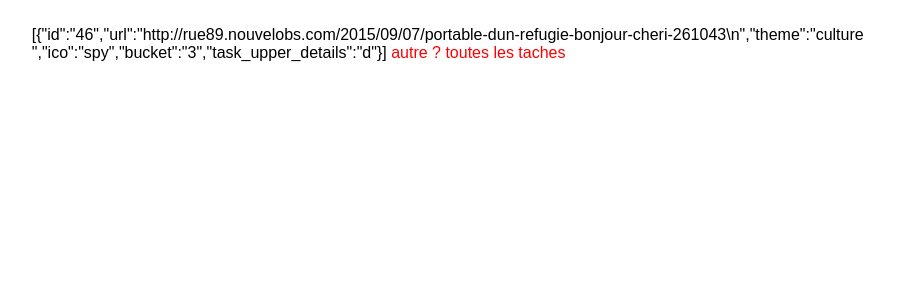
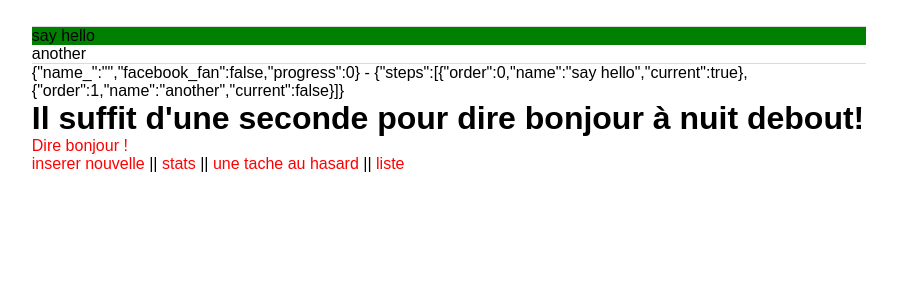
Before and after one commit to tomplays/microtask, a PHP site: page / in a window 1280 px wide. Shown: the top 300 px of the page, without its empty margins (191-1088 px from the left). Run offline with PHP 8.4, Linux system fonts and the light colour scheme; some libraries are stand-ins or nearby versions.

Commit message:
scenario wip

```diff
--- a/app/index.html
+++ b/app/index.html
@@ -15,11 +15,8 @@
 	<meta property="og:description" content="" />
 	<meta property="og:site_name" content="" />
 	<meta property="og:url" content="" />
-
 	<link rel="stylesheet" href="style/style.css">
 	<link type="text/plain" rel="author" href="humans.txt" />
-
-
 
 	<script src="script/components/angular/angular.min.js"></script>
 	<script src="script/components/angular-resource/angular-resource.min.js"></script>
@@ -27,18 +24,124 @@
 	<script src="script/components/angular-sanitize/angular-sanitize.min.js"></script>
 	<script src="script/components/underscore/underscore-min.js"></script>
 	<script src="script/app.js"></script>
+	<script>(function(d, s, id) {
+  var js, fjs = d.getElementsByTagName(s)[0];
+  if (d.getElementById(id)) return;
+  js = d.createElement(s); js.id = id;
+  js.src = "//connect.facebook.net/en_US/sdk.js#xfbml=1&version=v2.6&appId=495962510465760";
+  fjs.parentNode.insertBefore(js, fjs);
+}(document, 'script', 'facebook-jssdk'));</script>
 
 	<!-- <3+/-)> Tom.W -->
 </head>
 <body ng-controller="MicrotaskCtrl">
 
 <div id="fb-root"></div>
+<div class="fb-page"
+  data-href="https://www.facebook.com/nuitdebout"
+  data-width="380"
+  data-hide-cover="false"
+  data-show-facepile="false"
+  data-show-posts="false"></div>
+
+<div class="steps">
+	<div ng-class="{'is-current': step.current }" ng-repeat="step in storyboard.steps">{{step.name}}
+	</div>
+</div>
+
+
+{{me}} - {{storyboard}}
+
+
+<div ng-if="screen_ == 'storyboard_0'">
+	<h1>Il suffit d'une seconde pour dire bonjour à nuit debout!</h1>
+	<a ng-click="getScreen_('storyboard_2');">Dire bonjour ! </a>
+</div>
+
+<div ng-if="screen_ == 'storyboard_1'">
+	<h1>Bonjour Nuit debout!</h1>
+	<p>3000 personnes ont deja dit bonjour dont 47 ont pris une minute pour donner leur prenom ...</p>
+	<h4>et toi ?</h4>
+	<input type="text"  name="input" ng-model="form_.name" />
+	<a ng-click="getScreen_('storyboard_3');">OK</a>
+</div>
+
+<div ng-if="screen_ == 'storyboard_2'">
+
+DEVENIR FAN SUR FACEBOOK = 1MIN..
+
+	<a ng-click="getScreen_('storyboard_1');">OK</a>
+</div>
+
+
+<div ng-if="screen_ == 'storyboard_3'">
+	<h1> {{me.name_}}  tu sembles bien volontaire pour aider !</h1>
+	<p>Il y a actuellement 45 taches listées dont la plus simple prend 2 minutes à peine ! ..</p>
+	<h4>
+		<a ng-click="getScreen_('random');">Tache au hasard  </a>
+			<a ng-click="getScreen_('grid');"> En choisir une dans la liste  </a>
+
+	</h4>
+</div>
+
+<a ng-click="getScreen_('insert');">inserer nouvelle</a> ||
+	<a ng-click="getScreen_('stats');">stats</a> ||
+		<a ng-click="getScreen_('random');">une tache au hasard</a> || <a ng-click="getScreen_('grid');">liste</a>
+
+
+<div ng-if="screen_ == 'stats'">
+<h3>Statistiques des taches</h3>
+tasks_infos:
+{{tasks_infos}}
+circular :
+<button><a ng-click="order_by('tasks_value');">ordonner par VALEUR total des taches</a></button>
+<button><a ng-click="order_by('tasks_count');">ordonner par NOMBRE total de taches </a></button>
+<!-- {width: group.tasks_count_ratio} !-->
+<div class="graph" style="margin:3%; float:left; ">
+	<div ng-repeat="group in circular.grouped" ng-style="" style="border:1px solid #dadada; float:left; width:90%; display:block; margin-bottom:2%; padding:1%;">
+		<span style="float:left;">{{group.commission}}</span>
+		<span style="float:right; ">{{group.tasks_count_ratio}}</span>
+	</div>
+</div>
+
+
+<div ng-repeat="group in circular.grouped" style="margin-top:3%; border-top:1px solid #dadada; padding-top:2%;">
+
+<h3>Commission {{group.commission}} || {{group.tasks_count_ratio}} nombre de taches <em>({{group.tasks_value_ratio}} en valeur)</em></h3>
+<pre> count:{{group.tasks_count}} || tasks_value :{{group.tasks_value}} || best task_value :{{group.best}} || ratio tasks value : {{group.tasks_value_ratio}} || </pre>
+		<table style="width:100%">
+		  <tr>
+		     		    <td>task value</td>
+			<td>action</td>
+
+		    <td>temps </td>
+			<td>status</td>
+			<td>moderation</td>
+
+
+		  </tr>
+
+		  <tr ng-repeat="item in group">
+		     			<td>{{item.task_value}}</td>
+			<td>{{item.action}}</td>
+
+		    <td>{{item.temps_individuel}}</td>
+			<td>{{item.status}}</td>
+			<td>{{item.moderation}}</td>
+
+
+
+		  </tr>
+
+		</table>
+</div>
+<a ng-click="getScreen_('random');">hasard</a>
+<a ng-click="getScreen_('grid');">toutes les taches</a>
+</div>
 
 
 <div ng-if="screen_ == 'random'">
-{{screen_items}}
-<a ng-click="getScreen_('random');">autre ?</a>
-<a ng-click="getScreen_('grid');">toutes les taches</a>
+{{screen_items[0].commission}} - {{screen_items[0].action}}
 </div>
 
 <div ng-if="screen_ == 'grid'">
@@ -53,7 +156,7 @@
 	<button><a ng-click="filter_('status', 'done');">filter status / done </a></button>
 	<button><a ng-click="filter_('status', 'running');">filter status / running </a></button>
 	<button><a ng-click="reset_();">reset</a></button>
-	<a ng-click="getScreen_('random');">une tache au hasard</a>
+
 <table style="width:100%">
   <tr>
     <td>commission</td>
@@ -75,22 +178,18 @@
 
 </table>
 
-
-
 	<ul>
 		<li >
-
-
-<!--
-		<h3>task_upper_details</h3>
-		{{item.task_upper_details}}
+		<!--
+			<h3>task_upper_details</h3>
+			{{item.task_upper_details}}
 		!-->
 		</li>
 	</ul>
 
 </div>
-
-
-
+<div ng-if="screen_ == 'insert'">
+<iframe width="100%" height="600px" src="https://docs.google.com/spreadsheets/d/16-CJ_b6nkpj2BL_zsV0lezuWEF1JetD8X0IqN0AwFA8/edit#gid=0"></iframe>
+</div>
 </body>
 </html>
--- a/app/script/app.js
+++ b/app/script/app.js
@@ -3,7 +3,18 @@ var app = angular.module('presstool', ['ngResource','ngAnimate', 'ngSanitize'])
 .controller('MicrotaskCtrl', ['$window','$scope', '$http','$sce', '$location', '$timeout', function($window, $scope, $http, $sce,$location, $timeout) {
 
 		$scope.order_by = function(param){
+
+			if(param=='tasks_value'){
+				$scope.circular.grouped = _.sortBy($scope.circular.grouped, function(g){return -g.tasks_value} )
+			}
+			if(param=='tasks_count'){
+				$scope.circular.grouped = _.sortBy($scope.circular.grouped, function(g){return -g.tasks_count} )
+			}
+
+			else{
 				$scope.screen_items = _.sortBy($scope.items_store, function(i){return i[param]});
+			}
+
 		}
 
 		$scope.minimal_time_circular = function(){
@@ -11,16 +22,27 @@ var app = angular.module('presstool', ['ngResource','ngAnimate', 'ngSanitize'])
 				$scope.circular = {
 						//time:0,
 						tasks_value:0,
+						grouped : []
 				}
 				$scope.itemsGroup = _.groupBy($scope.items_store, function(i){return i['commission']});
+
+
+
 				_.each($scope.itemsGroup, function(iGroup){
+					if(!iGroup.tasks_value){
+						iGroup.tasks_value  = 0;
+					}
+					iGroup.tasks_count = _.size(iGroup)
+					iGroup.best = 0
+					iGroup.tasks_count_ratio  = Math.round( (_.size(iGroup)*100)/$scope.tasks_infos.count)+'%';
 
-						var best = 0
 						//var min_time = _.sortBy(iGroup, function(num){ return parseFloat(num.temps_individuel); });
 						//console.log('min group time = '+min_time)
 
 						_.each(iGroup, function(e,ei){
-
+							if(!iGroup.commission){
+								iGroup.commission = e.commission
+							}
 							// var eparse = e.temps_individuel.split(':')
 							// console.log(eparse)
 							 //var hour 	 = parseFloat(eparse[0])
@@ -33,24 +55,25 @@ var app = angular.module('presstool', ['ngResource','ngAnimate', 'ngSanitize'])
     						// var hours = Math.floor(minutes / 60)
 							// console.log(e.temps_individuel)
 
+						    iGroup.tasks_value = iGroup.tasks_value+parseFloat(e.task_value)
+							iGroup.tasks_value_ratio  =	  iGroup.tasks_value+'/'+$scope.tasks_infos.tasks_value
 
-							if(parseFloat(e.task_value) > best){
-								best = parseFloat(e.task_value)
+							if(parseFloat(e.task_value) > iGroup.best){
+								iGroup.best = parseFloat(e.task_value)
 							}
-								//	console.log('e index '+ei+' vs '+ _.size(iGroup))
 
 								if(ei+1 == _.size(iGroup) ){
-										console.log('best for '+e.commission+' == '+best)
-
-										$scope.circular.tasks_value = parseFloat($scope.circular.tasks_value+best);
-
+										// console.log('best for '+e.commission+' == '+iGroup.best)
+										$scope.circular.tasks_value = parseFloat($scope.circular.tasks_value+iGroup.best);
 								}
 
 						})
 
 
 
+
 				})
+				$scope.circular.grouped = $scope.itemsGroup
 				console.log('$scope.circular')
 				console.log($scope.circular)
 
@@ -76,37 +99,81 @@ var app = angular.module('presstool', ['ngResource','ngAnimate', 'ngSanitize'])
 					$scope.screen_ = name;
 					if(name == 'random'){
 						$scope.screen_items = _.sample($scope.items_store, 1);
-
-
 					}
 					if(name == 'grid'){
 						$scope.screen_items = $scope.items_store;
+					}
+					if(name == 'storyboard_3' ){
+						$scope.me.name_ 	= $scope.form_.name
+						$scope.me.facebook_fan 	= true;
+						$scope.me.progress  = $scope.me.progress+1;
+					}
+					if(name == 'stats'){
+						 $scope.minimal_time_circular();
 					}
 		}
 
 
 		$scope.init = function(){
 
+
+			$scope.storyboard = {
+
+					steps : [
+								{
+									order:0,
+									name: 'say hello',
+									current : true
+								},
+								{
+									order:1,
+									name: 'another',
+									current : false
+								}
+							]
+			}
+
+
+
+			$scope.get_storyboard = function(){
+
+			}
+
 			$http.get('data/data.json').success(function(d) {
 
+				$scope.form_ = {
+				 	name : 'Votre prénom'
+				}
 
+				$scope.me = {
+					name_ : '',
+					facebook_fan : false,
+					progress: 0
+				}
+
+				$scope.tasks_infos = {
+					count : _.size(d),
+					tasks_value: 0
+				}
 				_.each(d, function(i,ix){
-				i.task_upper_details = 'd'
+					i.task_upper_details = ''
+					$scope.tasks_infos.tasks_value = $scope.tasks_infos.tasks_value+parseFloat(i.task_value)
 					if(i.task_upper){
 						_.each(d, function(ied,ns){
 							if(parseFloat(i.task_upper) == parseFloat(ied.id_) ){
-									tt = _.clone(ied)
-									tt.task_upper_details = ''
-									i.task_upper_details = tt
+								t = _.clone(ied)
+								t.task_upper_details = '' // no recurs.
+								i.task_upper_details = t
 							}
 						})
 					}
 				})
-				$scope.items_store = d;
-				$scope.screen_items =d;
-				$scope.getScreen_('random');
+
+				$scope.items_store  = d;
+				$scope.screen_items = d;
+				$scope.getScreen_('storyboard_0');
 				$scope.ready = true;
-				$scope.minimal_time_circular()
+
 	        })
 
 		}
--- a/app/style/style.css
+++ b/app/style/style.css
@@ -26,8 +26,13 @@ body {
     padding:0 1%;
     outline: 0 none;
     vertical-align: baseline;
-
     margin-top:2%;
 }
 table{border:1px solid #dadada; }
 td{padding:1%;}
+
+.steps{
+  border-top:1px solid #dadada;
+  border-bottom:1px solid #dadada;
+}
+.is-current{background:green;}
```
Also changed, not shown: app/data/data.json (+1 -1 lines). Lines whose indentation alone changed are shown as unchanged.
